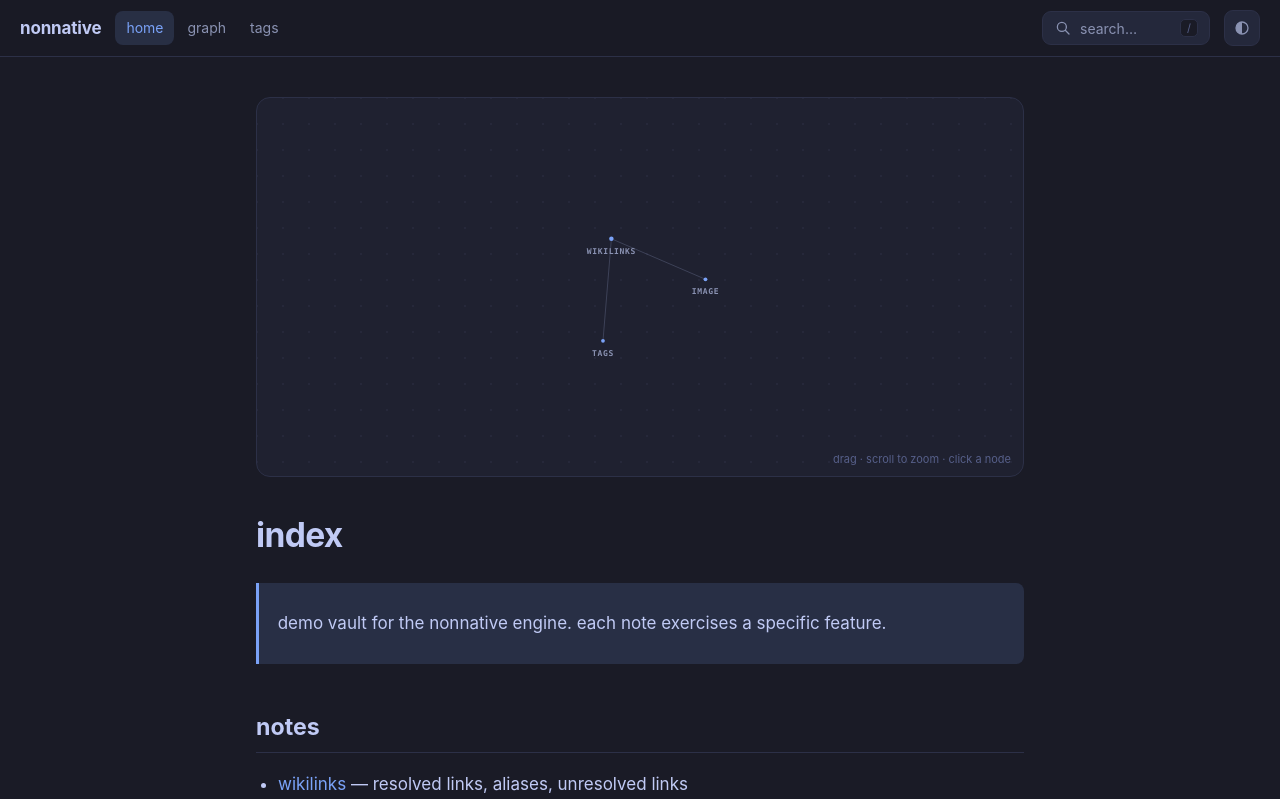
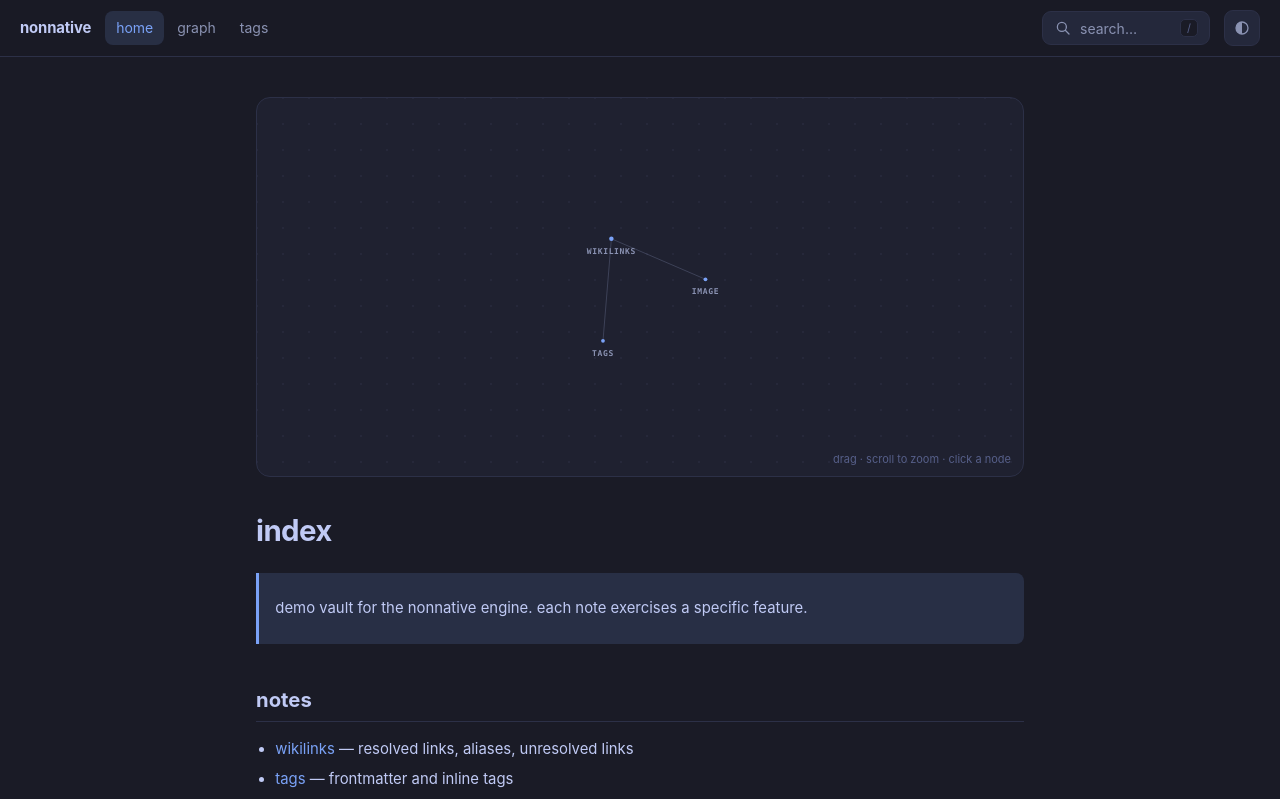
Before and after one commit to yoichiojima-2/nonnative, a Next.js app: page / in a window 1280 px wide. Shown: the top 799 px of the page. Built offline with nearby package versions, Linux system fonts and the light colour scheme.

Commit message:
Reduce base font size across the page
Scale the html root font-size to 87.5% and tie body text to it via rem,
so prose headings, body copy, and cards all shrink proportionally.

```diff
--- a/app/globals.css
+++ b/app/globals.css
@@ -43,14 +43,14 @@
 }
 
 * { box-sizing: border-box; }
-html { scroll-behavior: smooth; -webkit-text-size-adjust: 100%; }
+html { scroll-behavior: smooth; -webkit-text-size-adjust: 100%; font-size: 87.5%; }
 body {
   margin: 0;
   background: var(--bg);
   color: var(--text);
   font-family: -apple-system, BlinkMacSystemFont, "Segoe UI", Inter, Helvetica, Arial, sans-serif;
   line-height: 1.65;
-  font-size: 17px;
+  font-size: 1.0625rem;
   transition: background 0.25s ease, color 0.25s ease;
 }
 a { color: var(--link); text-decoration: none; }
```
